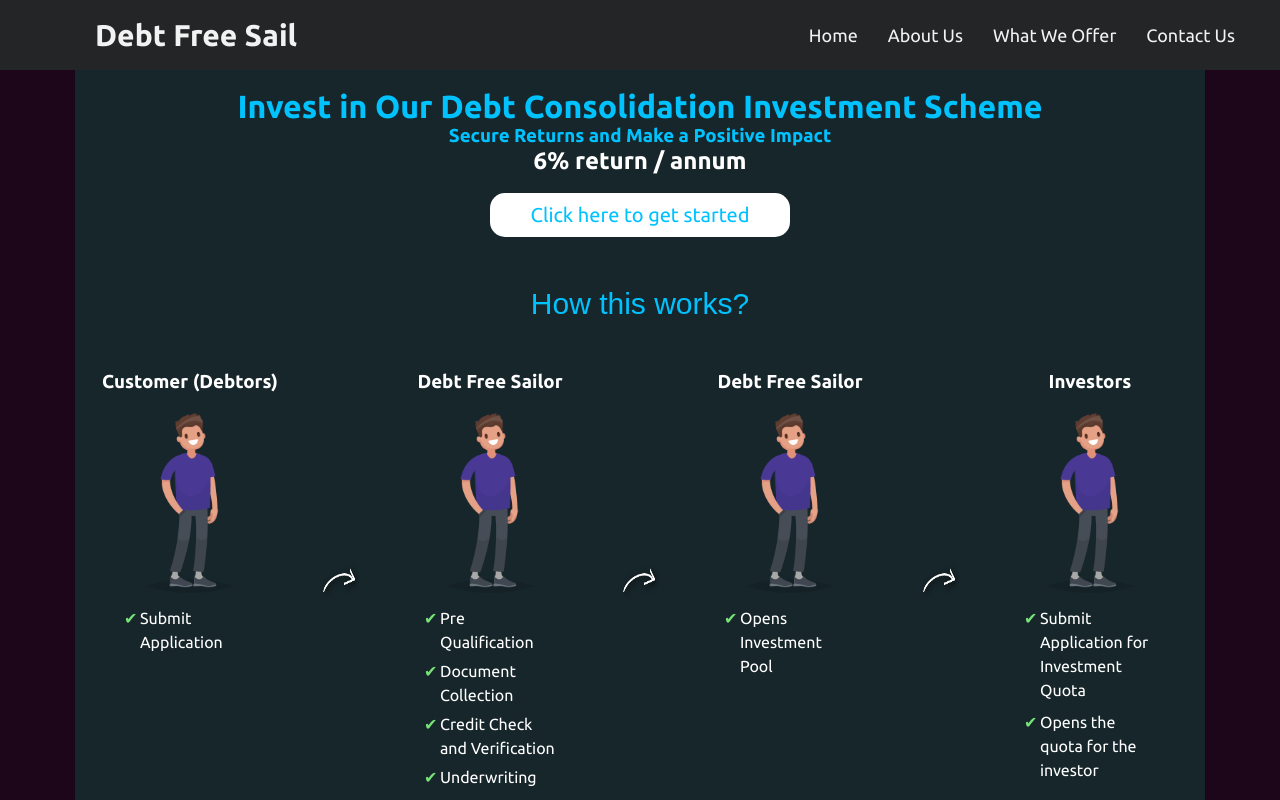
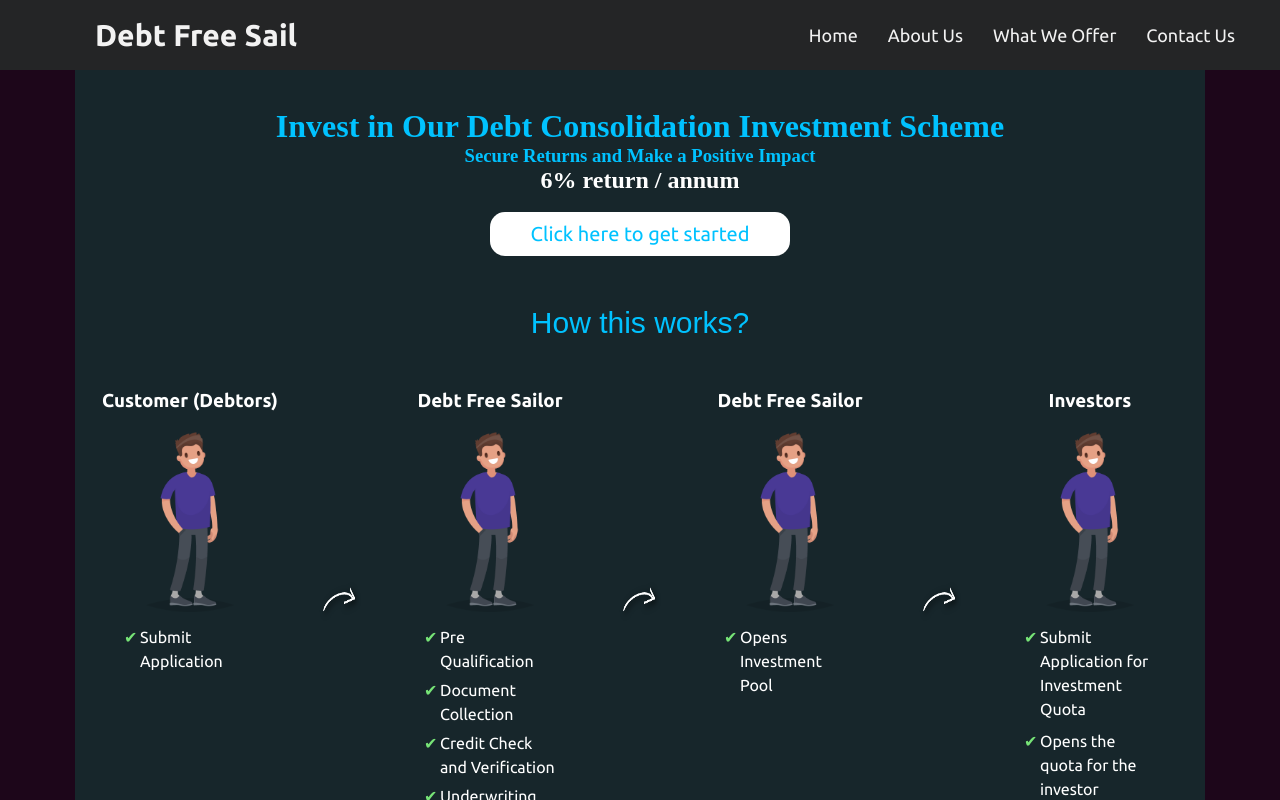
Before and after one commit to lauyunxian/DebtFreeSail, a React (Vite) app: page /investment-scheme in a window 1280 px wide. Shown: the top 800 px of the page. Built offline with nearby package versions, Linux system fonts and the light colour scheme; the HTML template or start-up script is replaced by a standard one; a web font is replaced by a local one.

Commit message:
change font of investment scheme

```diff
--- a/src/components/InvestmentSch/InvestmentSch.jsx
+++ b/src/components/InvestmentSch/InvestmentSch.jsx
@@ -9,9 +9,9 @@ import chart from '../../../assets/chart.png';
 function InvestmentSch() {
   return (
     <div className="InvestmentSch">
-        <center><h1 style={{ paddingTop:'70px'}}>Invest in Our Debt Consolidation Investment Scheme</h1></center>
-        <center><h3>Secure Returns and Make a Positive Impact</h3></center>
-        <center><h2 style={{color:'white'}}>6% return / annum</h2></center>
+        <center><h1 style={{ paddingTop:'90px', fontFamily:'Times New Romans'}}>Invest in Our Debt Consolidation Investment Scheme</h1></center>
+        <center><h3 style={{fontFamily:'Times New Romans'}}>Secure Returns and Make a Positive Impact</h3></center>
+        <center><h2 style={{color:'white', fontFamily:'Times New Romans'}}>6% return / annum</h2></center>
 
         <br />
         <a href="/#" className="button">Click here to get started</a>
```
